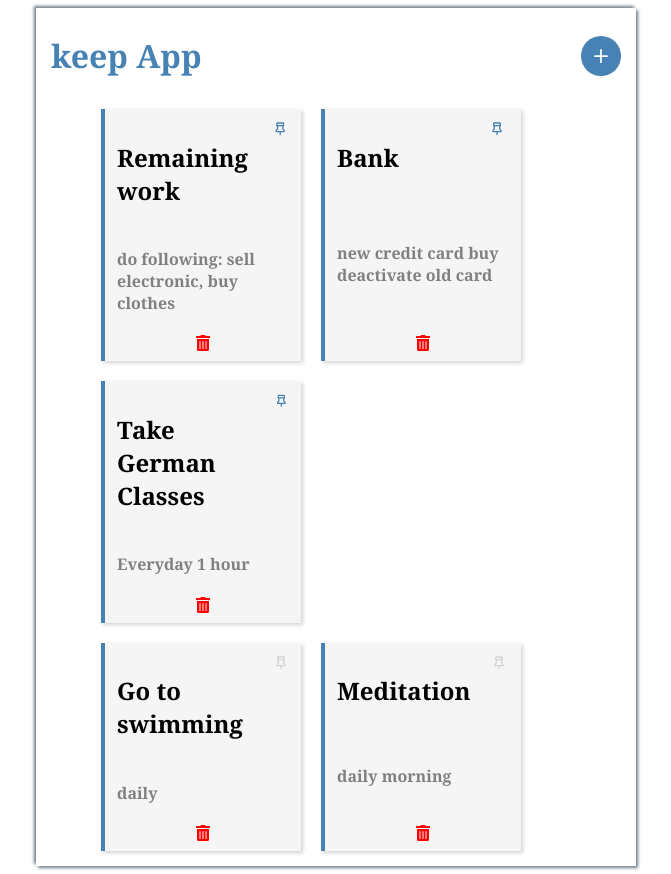
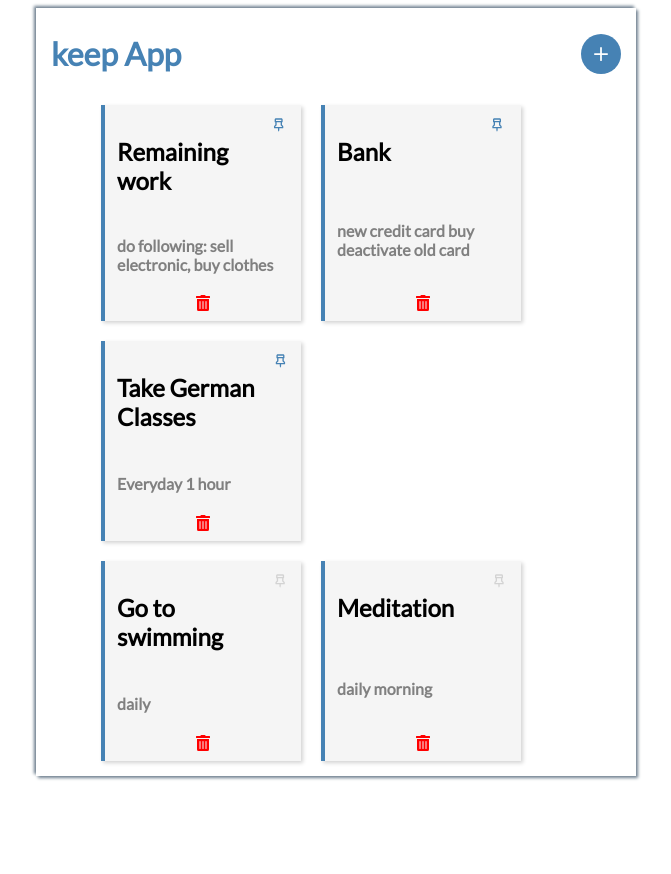
Before and after one commit to nidhidsharma08121988/simple-keep-app, a React (Create React App) app: page / in a window 1280 px wide. Shown: the whole page, without its empty margins (304-975 px from the left). After the commit the page ends 800 px from the top, so only its background shows below. Built offline with nearby package versions, Linux system fonts and the light colour scheme; data requests are answered from the project's data file.

Commit message:
Changed font

```diff
--- a/src/index.css
+++ b/src/index.css
@@ -1,6 +1,8 @@
+@import url('https://fonts.googleapis.com/css?family=Lato&display=swap');
+
 *{
   box-sizing: border-box;
-  font-family: Georgia, 'Times New Roman', Times, serif;
+  font-family: Lato, serif;
 };
 
 body{
```
